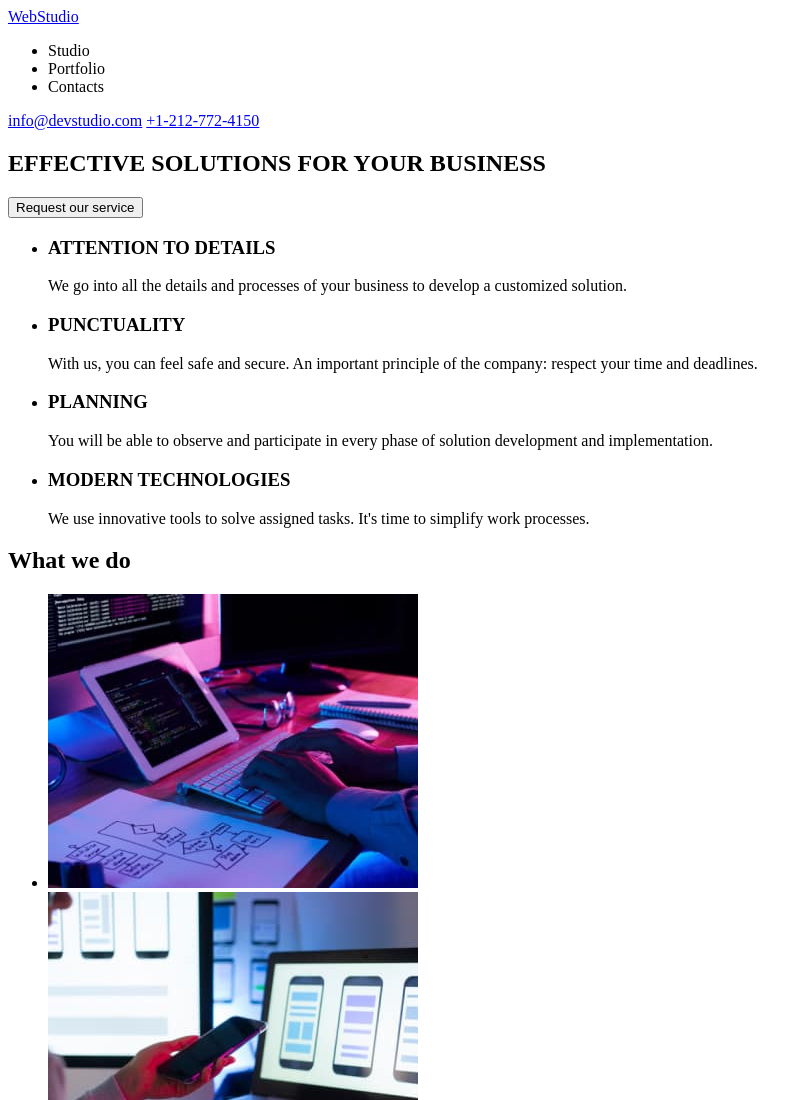
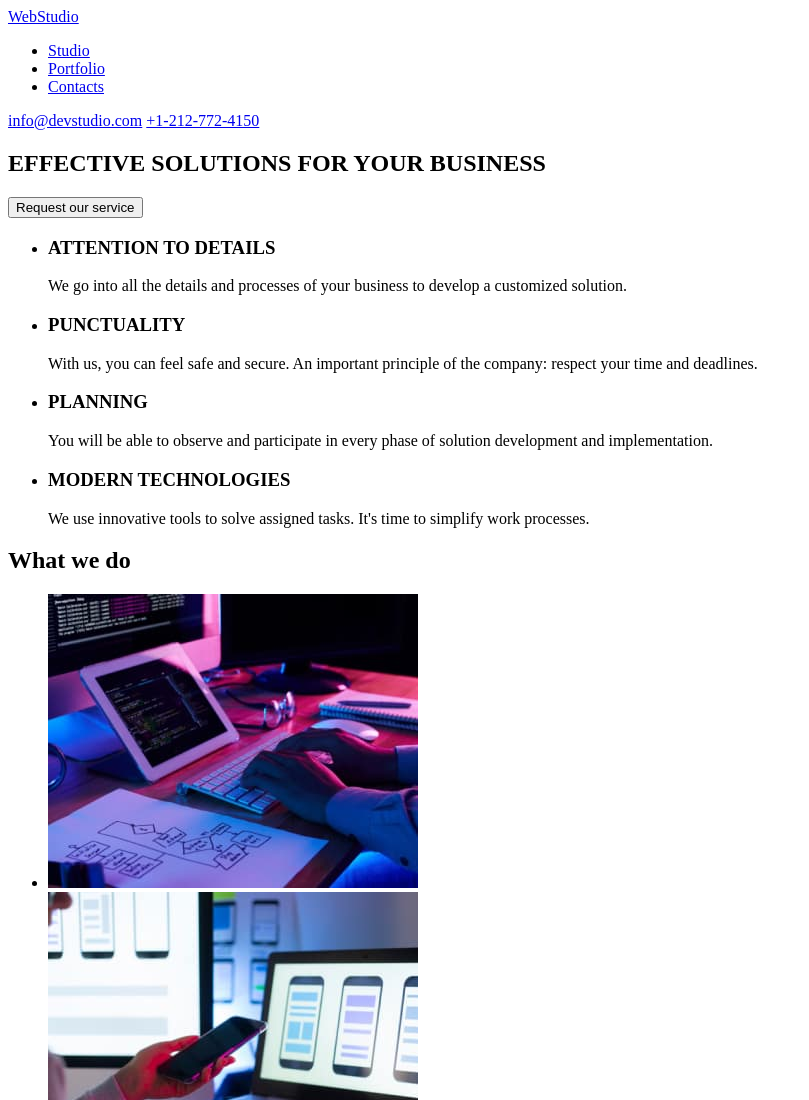
Before and after one commit to Marian13O/goit-markup-hw-01, a plain HTML site: page index.html in a window 1280 px wide. Shown: the top 1100 px of the page, without its empty margins (0-809 px from the left). Drawn offline with Linux system fonts and the light colour scheme.

Commit message:
add commit to index.html

```diff
--- a/index.html
+++ b/index.html
@@ -15,9 +15,9 @@
       >
       <nav>
         <ul>
-          <li><a href="#"></a>Studio</li>
-          <li><a href="#"></a>Portfolio</li>
-          <li><a href="#"></a>Contacts</li>
+          <li><a href="#">Studio</a></li>
+          <li><a href="#">Portfolio</a></li>
+          <li><a href="#">Contacts</a></li>
         </ul>
       </nav>
       <a href="mailto:info@devstudio.com">info@devstudio.com</a>
```
